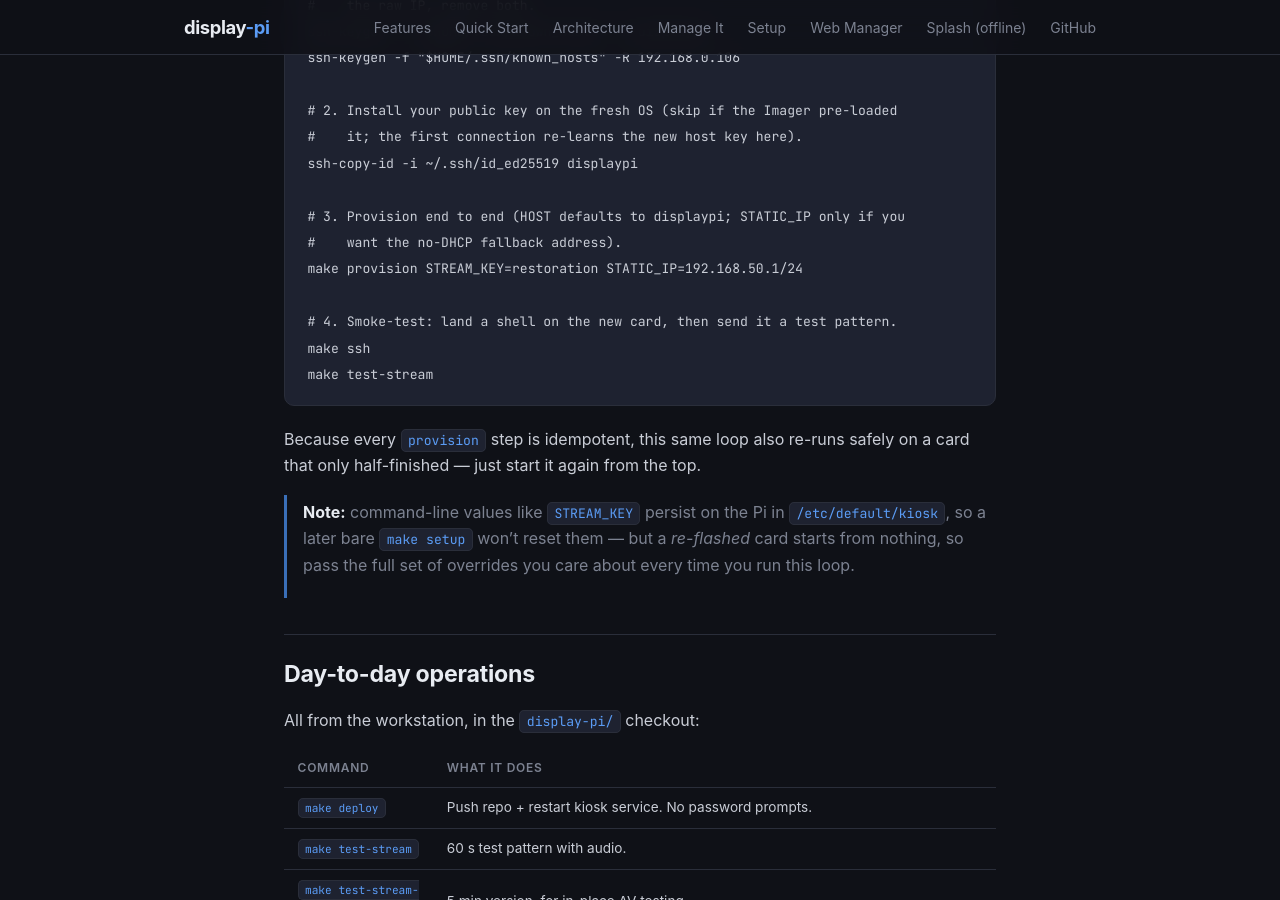
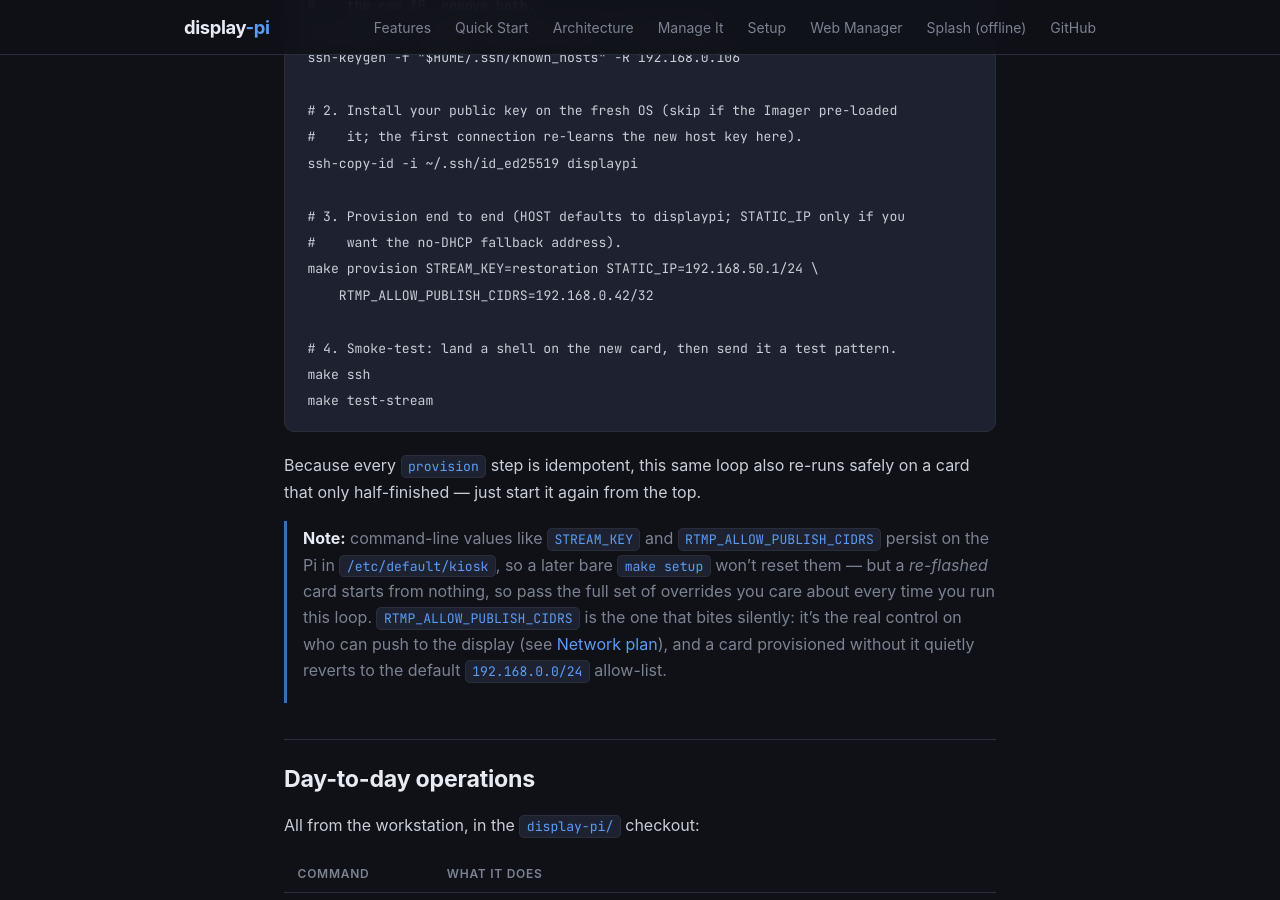
Before and after one commit to dmcbane/display-pi, a Jekyll site: the page built from docs/setup-guide.md, in a window 1280 px wide and 900 px high, scrolled down 8232 px. Built offline with Jekyll 4.4.1, drawn with Linux system fonts in a browser that asks for light colours.

Commit message:
docs: include RTMP_ALLOW_PUBLISH_CIDRS in the batch-provisioning loop
- Add RTMP_ALLOW_PUBLISH_CIDRS to the example provision command
- Note that omitting it silently reverts a re-flashed card to the
  default 192.168.0.0/24 allow-list

Co-Authored-By: Claude Fable 5 <noreply@anthropic.com>

```diff
--- a/docs/setup-guide.md
+++ b/docs/setup-guide.md
@@ -362,7 +362,8 @@ ssh-copy-id -i ~/.ssh/id_ed25519 displaypi
 
 # 3. Provision end to end (HOST defaults to displaypi; STATIC_IP only if you
 #    want the no-DHCP fallback address).
-make provision STREAM_KEY=restoration STATIC_IP=192.168.50.1/24
+make provision STREAM_KEY=restoration STATIC_IP=192.168.50.1/24 \
+    RTMP_ALLOW_PUBLISH_CIDRS=192.168.0.42/32
 
 # 4. Smoke-test: land a shell on the new card, then send it a test pattern.
 make ssh
@@ -372,10 +373,14 @@ make test-stream
 Because every `provision` step is idempotent, this same loop also re-runs
 safely on a card that only half-finished — just start it again from the top.
 
-> **Note:** command-line values like `STREAM_KEY` persist on the Pi in
-> `/etc/default/kiosk`, so a later bare `make setup` won't reset them — but a
-> *re-flashed* card starts from nothing, so pass the full set of overrides you
-> care about every time you run this loop.
+> **Note:** command-line values like `STREAM_KEY` and
+> `RTMP_ALLOW_PUBLISH_CIDRS` persist on the Pi in `/etc/default/kiosk`, so a
+> later bare `make setup` won't reset them — but a *re-flashed* card starts
+> from nothing, so pass the full set of overrides you care about every time
+> you run this loop. `RTMP_ALLOW_PUBLISH_CIDRS` is the one that bites
+> silently: it's the real control on who can push to the display (see
+> [Network plan](#network-plan)), and a card provisioned without it quietly
+> reverts to the default `192.168.0.0/24` allow-list.
 
 ## Day-to-day operations
 
```
